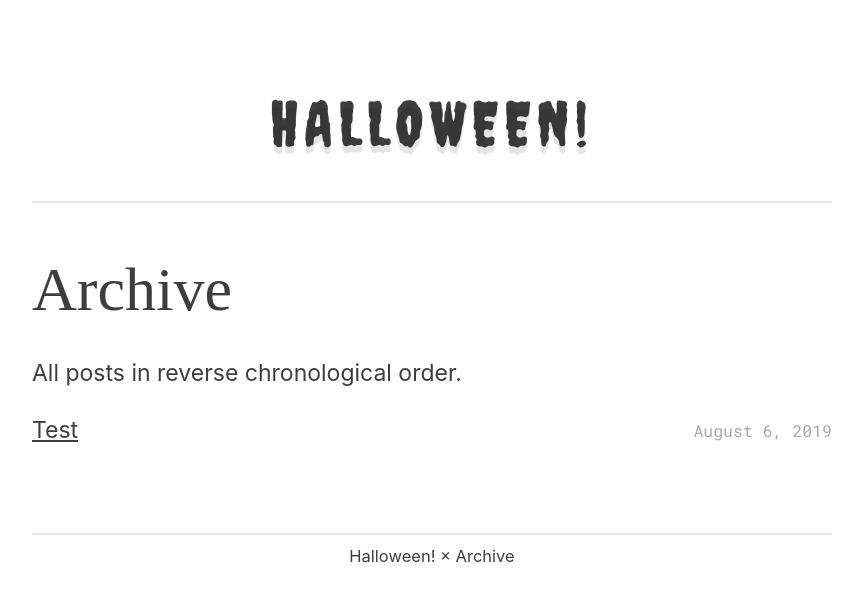
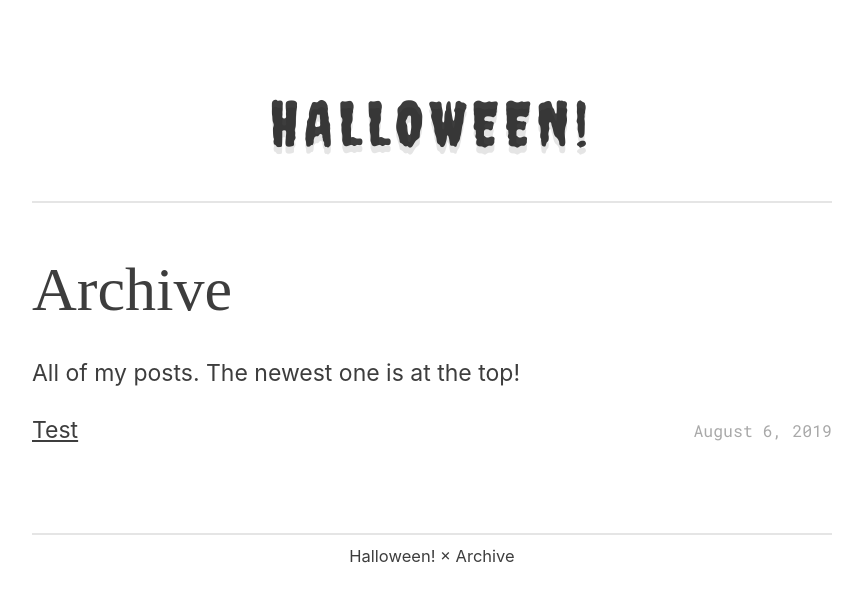
Before and after one commit to lmw13/lmw13, a Jekyll site: the page built from archive/index.html, in a window 1280 px wide. Shown: the top 602 px of the page, without its empty margins (208-1071 px from the left). Built offline with Jekyll 4.4.1, drawn with Linux system fonts in a browser that asks for light colours; some web fonts are replaced.

Commit message:
Update index.html

```diff
--- a/archive/index.html
+++ b/archive/index.html
@@ -5,7 +5,7 @@ description: All of Adam's posts
 ---
 
 <h2>Archive</h2>
-<p class="first">All posts in reverse chronological order.</p>
+<p class="first">All of my posts. The newest one is at the top!</p>
 <ul class="headline">
 {% for post in site.posts %}
   <li style="align-items:center;display:flex;flex-wrap:wrap;justify-content:space-between;margin-bottom:10px;">
```
